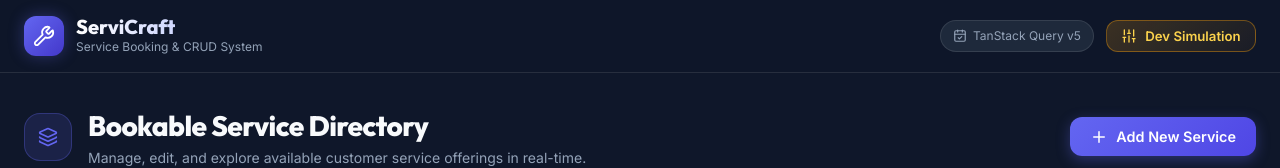
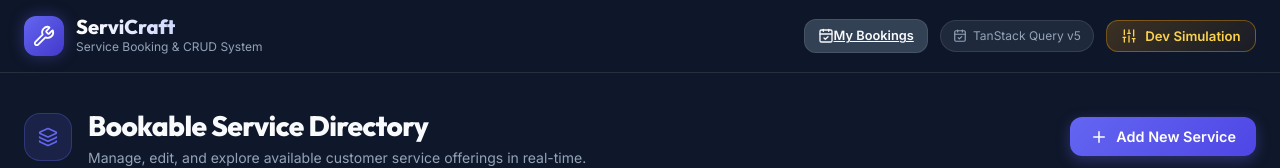
Before and after one commit to rakshyabelbase/customer_service_booking, a React (Vite) app: page / in a window 1280 px wide. Shown: the top 168 px of the page. Built offline with nearby package versions, Linux system fonts and the light colour scheme.

Commit message:
Add My Bookings navigation link

```diff
--- a/src/components/layout/Navbar.tsx
+++ b/src/components/layout/Navbar.tsx
@@ -28,6 +28,7 @@ export function Navbar({
         </Link>
 
         <div className="navbar-actions">
+          <Link to="/bookings" className="btn-secondary-sm flex-align"><CalendarCheck size={16} /><span>My Bookings</span></Link>
           {isFetching && (
             <div className="fetching-indicator" title="TanStack Query is fetching in background">
               <RefreshCw size={14} className="spin-icon" />
```
